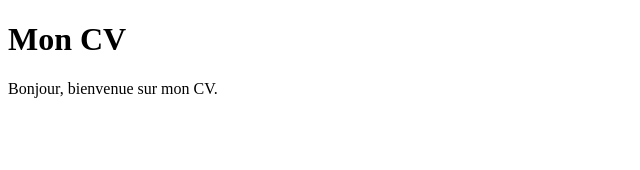
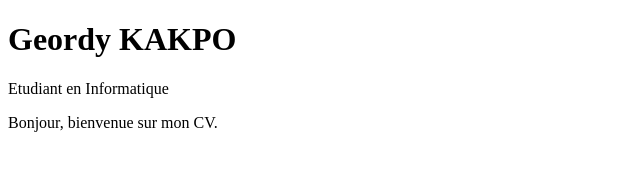
Before and after one commit to kakpogeordy21-bote/git-mon-cv, a plain HTML site: page index.html in a window 1280 px wide. Shown: the whole page, without its empty margins (0-640 px from the left). Drawn offline with Linux system fonts and the light colour scheme.

Commit message:
mise en place de section titre

```diff
--- a/index.html
+++ b/index.html
@@ -4,10 +4,12 @@
     <meta charset="UTF-8">
     <meta name="viewport" content="width=device-width, initial-scale=1.0">
     <title>Mon CV</title>
+    <link rel="stylesheet" href="style.css">
 </head>
 <body>
-    <h1>Mon CV</h1>
+    <h1>Geordy KAKPO</h1>
+    </h2>Etudiant en Informatique</h2>
     <p>Bonjour, bienvenue sur mon CV.</p>
-    <link rel="stylesheet" href="style.css">
+
 </body>
 </html>
```
